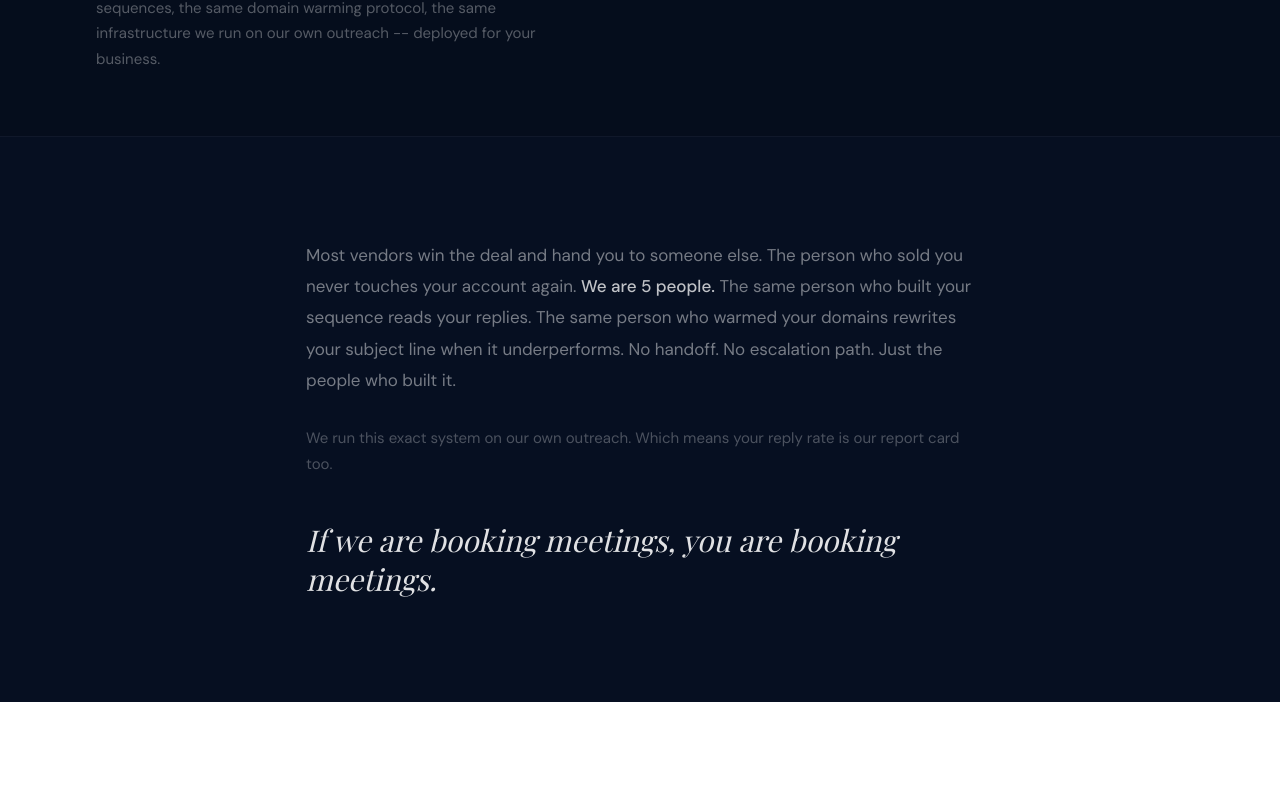
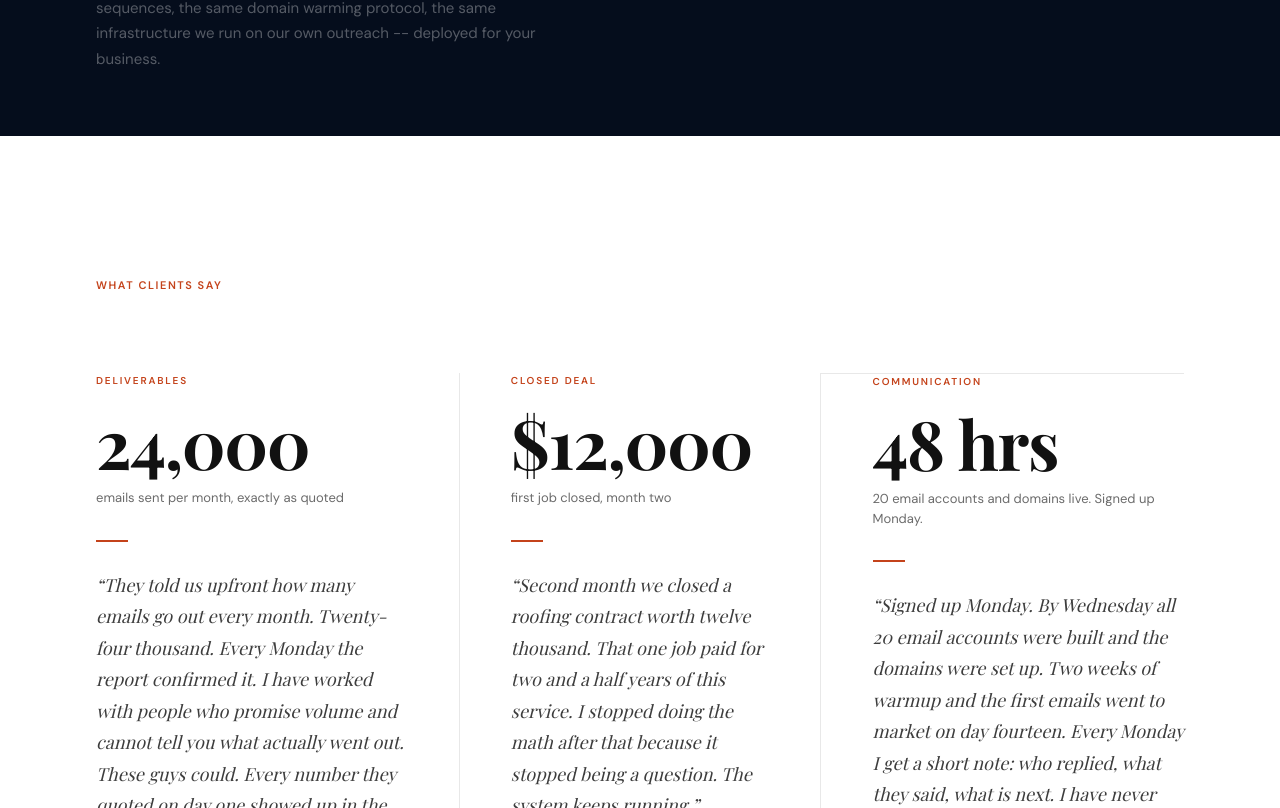
Before and after one commit to jaexochill2-code/scalesteady-engineers, a Next.js app: page / in a window 1280 px wide. Shown: the part 3192-4000 px from the top of the page. Built offline with nearby package versions, Linux system fonts and the light colour scheme.

Commit message:
copy: merge 4th wall into team section - Harry Dry rules applied, concrete scenes not adjectives

```diff
--- a/src/app/page.tsx
+++ b/src/app/page.tsx
@@ -478,51 +478,6 @@ export default function Home() {
         </div>
       </section>
 
-      {/* ── 4TH WALL ── */}
-      <section style={{ background: "#060F21", borderTop: "1px solid rgba(255,255,255,0.04)", padding: "clamp(72px, 8vw, 112px) 0" }}>
-        <div className="mx-auto px-8 sm:px-12 lg:px-24" style={{ maxWidth: "860px" }}>
-
-          <p
-            className="font-sans"
-            style={{
-              fontSize: "clamp(14px, 1.5vw, 17px)",
-              lineHeight: "1.85",
-              color: "rgba(255,255,255,0.45)",
-            }}
-          >
-            Most vendors win the deal and hand you to someone else.
-            The person who sold you never touches your account again.{" "}
-            <strong style={{ color: "rgba(255,255,255,0.75)", fontWeight: 500 }}>
-              We are 5 people.
-            </strong>{" "}
-            The same person who built your sequence reads your replies. The same person who warmed your domains rewrites your subject line when it underperforms. No handoff. No escalation path. Just the people who built it.
-          </p>
-
-          <p
-            className="font-sans"
-            style={{
-              fontSize: "clamp(13px, 1.3vw, 15px)",
-              lineHeight: "1.75",
-              color: "rgba(255,255,255,0.28)",
-              marginTop: "clamp(20px, 2.5vw, 28px)",
-            }}
-          >
-            We run this exact system on our own outreach. Which means your reply rate is our report card too.
-          </p>
-
-          <p
-            className="font-serif italic"
-            style={{
-              fontSize: "clamp(20px, 2.6vw, 30px)",
-              lineHeight: "1.3",
-              color: "rgba(255,255,255,0.88)",
-              marginTop: "clamp(28px, 3.5vw, 44px)",
-            }}
-          >
-            If we are booking meetings, you are booking meetings.
-          </p>
-        </div>
-      </section>
 
       {/* ── TESTIMONIALS ── */}
       <section style={{ background: "#FFFFFF", padding: "clamp(96px, 11vw, 160px) 0" }}>
@@ -875,16 +830,53 @@ export default function Home() {
       </section>
 
       {/* ── TEAM ── */}
-      <section style={{ background: "#03080F", padding: "clamp(48px, 5vw, 72px) 0" }}>
+      <section style={{ background: "#03080F", padding: "clamp(72px, 8vw, 112px) 0" }}>
         <div className="mx-auto px-8 sm:px-12 lg:px-24" style={{ maxWidth: "1280px" }}>
 
           <p
             className="font-sans font-semibold uppercase"
-            style={{ fontSize: "11px", letterSpacing: "0.14em", color: "#C4431B", marginBottom: "clamp(24px, 3vw, 36px)" }}
+            style={{ fontSize: "11px", letterSpacing: "0.14em", color: "#C4431B", marginBottom: "clamp(32px, 4vw, 48px)" }}
           >
             The people behind it
           </p>
 
+          {/* Copy */}
+          <div style={{ maxWidth: "680px" }}>
+            <p
+              className="font-sans"
+              style={{ fontSize: "clamp(14px, 1.5vw, 17px)", lineHeight: "1.85", color: "rgba(255,255,255,0.45)" }}
+            >
+              Hiring us means working with a small team of people who built this system on their own pipeline before running it for anyone else.
+            </p>
+
+            <p
+              className="font-sans"
+              style={{ fontSize: "clamp(14px, 1.5vw, 17px)", lineHeight: "1.85", color: "rgba(255,255,255,0.45)", marginTop: "clamp(16px, 2vw, 22px)" }}
+            >
+              We manage the day-to-day ourselves.{" "}
+              <strong style={{ color: "rgba(255,255,255,0.75)", fontWeight: 500 }}>The same five people</strong>{" "}
+              who set up your domains, wrote your sequences, and built your contact list are the ones reading your replies on a Tuesday. There is no account manager in between. No junior who inherited your file. No one who says &ldquo;let me loop in the team.&rdquo;
+            </p>
+
+            <p
+              className="font-sans"
+              style={{ fontSize: "clamp(14px, 1.5vw, 17px)", lineHeight: "1.85", color: "rgba(255,255,255,0.45)", marginTop: "clamp(16px, 2vw, 22px)" }}
+            >
+              The workflow we run for you is the same one we trust with our own name. We know when it breaks because we feel it first.
+            </p>
+
+            <p
+              className="font-serif italic"
+              style={{ fontSize: "clamp(20px, 2.6vw, 30px)", lineHeight: "1.3", color: "rgba(255,255,255,0.88)", marginTop: "clamp(28px, 3.5vw, 44px)" }}
+            >
+              If we are booking meetings, you are booking meetings.
+            </p>
+          </div>
+
+          {/* Divider */}
+          <div style={{ width: "40px", height: "1px", background: "rgba(255,255,255,0.1)", margin: "clamp(36px, 4.5vw, 56px) 0" }} />
+
+          {/* Team photos */}
           <div style={{ display: "flex", gap: "20px", flexWrap: "wrap" }}>
             {[
               { src: "/team/emma.jpg",    name: "Emma Hawthorne", title: "Co-Founder \u00b7 Email Infrastructure" },
```
